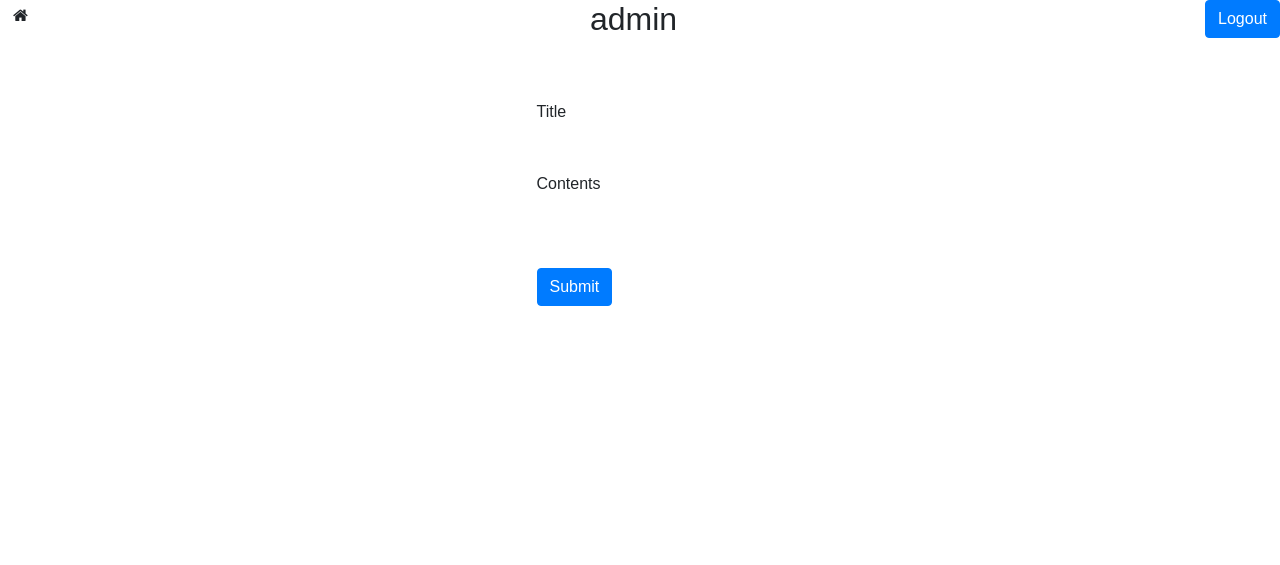
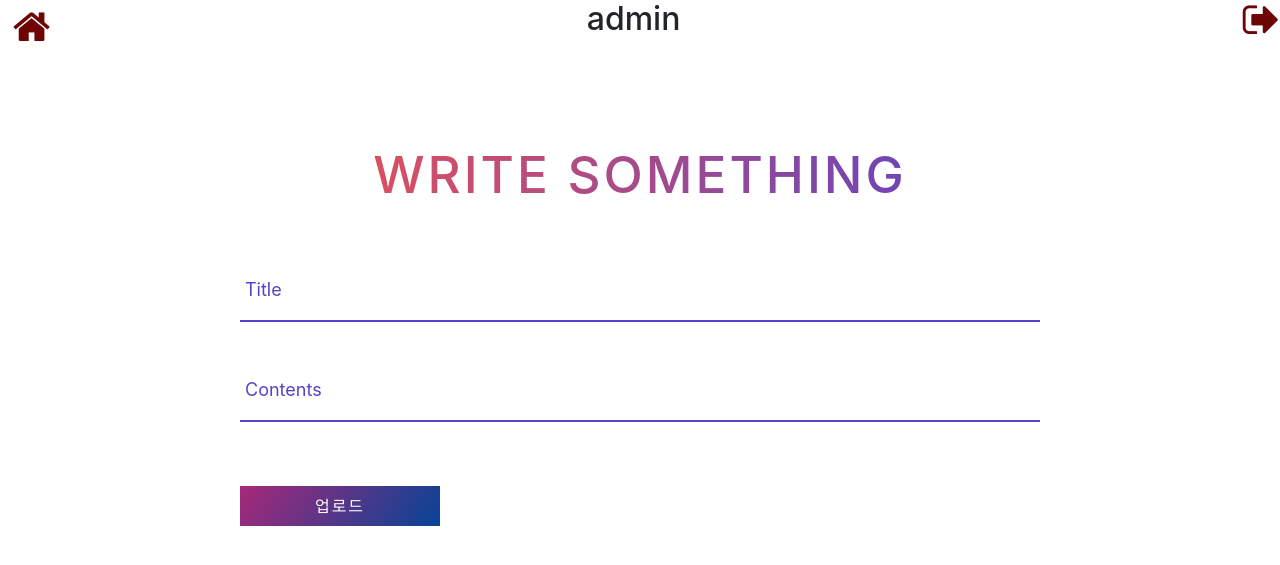
Before and after one commit to moonseoklee/DjangoTutorial, a Django app: page /dashboard/upload/ in a window 1280 px wide. Shown: the top 565 px of the page. Run offline with Django 3.2, Linux system fonts and the light colour scheme; a user stored in the database is signed in; some libraries are stand-ins or nearby versions; some web fonts are replaced.

Commit message:
commit before reboot

```diff
--- a/dashboard/templates/dashboard/upload.html
+++ b/dashboard/templates/dashboard/upload.html
@@ -1,16 +1,22 @@
 {% extends 'base.html' %}
 {% load bootstrap4 %}
 {% block content %}
-<div class="row justify-content-center">
-<form action="{% url 'dashboard:upload'%}" method="POST">
-    {% csrf_token %}
-    <div class="form-group">
-    <label for="title">Title</label><br>
-    <input type="text" id="title" name="title"><br>
-    <div class="form-group">
-    <label for="contents">Contents</label><br>
-    <input type="text" id="contents" name="contents"><br><br>
-    <button type="submit" class="btn btn-primary">Submit</button>
-</form>
-</div>
+<section class="get-in-touch">
+    <h1 class="title">Write Something</h1>
+    <form class="contact-form row" action="{% url 'dashboard:upload'%}" method="POST">
+        {% csrf_token %}
+       <div class="form-field col-lg-12">
+        <input id="title" class="input-text js-input" type="text" name="title" required>
+        <label class="label" for="title">Title</label>
+     </div>
+       <div class="form-field col-lg-12">
+          <input id="contents" class="input-text js-input" name="contents" type="text" required>
+          <label class="label" for="contents">Contents</label>
+       </div>
+       <div class="form-field col-lg-12">
+          <input class="submit-btn" type="submit" value="업로드">
+       </div>
+    </form>
+ </section>
+
 {% endblock %}
--- a/dashboard/urls.py
+++ b/dashboard/urls.py
@@ -7,5 +7,5 @@ urlpatterns = [
     path('',views.list,name='list'),
     path('upload/',views.upload,name='upload'),
     path('<int:itemId>/',views.detail,name='detail'),
-    path('<int:itemId>/deleteComment/<int:commentId>',views.deleteComment,name='deleteComment')
+    path('<int:itemId>/comment/<int:commentId>',views.deleteComment,name='deleteComment')
 ]
--- a/dashboard/views.py
+++ b/dashboard/views.py
@@ -8,7 +8,7 @@ from django.contrib import messages
 # Create your views here.
 
 
-@login_required
+@login_required(login_url="/login")
 def list(request):
     items = Item.objects.all()
     pagingItems = Paginator(items,10)
@@ -18,7 +18,7 @@ def list(request):
     context =  {'items':pagedItems}
 
     return render(request,'dashboard/list.html',context)
-@login_required
+@login_required(login_url="/login")
 def upload(request):
 
     if request.method == 'POST':
@@ -32,7 +32,7 @@ def upload(request):
         return HttpResponseRedirect("/dashboard")
 
     return render(request,"dashboard/upload.html")
-@login_required
+@login_required(login_url="/login")
 def detail(request,itemId):
     if request.method == 'POST':
         commentsForm = CommentsForm(request.POST)
@@ -47,7 +47,7 @@ def detail(request,itemId):
     item = get_object_or_404(Item,pk=itemId)
     return render(request,'dashboard/detail.html',context={'item':item,'comments':item.comment_set.all()})
 
-@login_required
+@login_required(login_url="/login")
 def deleteComment(request,itemId,commentId):
 
     comment = get_object_or_404(Comment,pk=commentId)
--- a/login/templates/login/login.html
+++ b/login/templates/login/login.html
@@ -44,13 +44,13 @@
 					</span>
 
 					<div class="wrap-input100 rs1 validate-input" data-validate = "Username is required">
-						<input class="input100" type="text" name="username">
+						<input class="input100 has-val" type="text" name="username">
 						<span class="label-input100">Username</span>
 					</div>
 
 
 					<div class="wrap-input100 rs2 validate-input" data-validate="Password is required">
-						<input class="input100" type="password" name="password">
+						<input class="input100 has-val" type="password" name="password">
 						<span class="label-input100">Password</span>
 					</div>
 
--- a/static/css/index.css
+++ b/static/css/index.css
@@ -17,3 +17,77 @@
     justify-content: center;
     align-items: center;
 }
+
+
+
+.get-in-touch {
+    max-width: 800px;
+    margin: 50px auto;
+    position: relative;
+
+  }
+  .get-in-touch .title {
+    text-align: center;
+    text-transform: uppercase;
+    letter-spacing: 3px;
+    font-size: 3.2em;
+    line-height: 48px;
+    padding-bottom: 48px;
+       color: #5543ca;
+      background: #5543ca;
+      background: -moz-linear-gradient(left,#f4524d  0%,#5543ca 100%) !important;
+      background: -webkit-linear-gradient(left,#f4524d  0%,#5543ca 100%) !important;
+      background: linear-gradient(to right,#f4524d  0%,#5543ca  100%) !important;
+      -webkit-background-clip: text !important;
+      -webkit-text-fill-color: transparent !important;
+  }
+
+  .contact-form .form-field {
+    position: relative;
+    margin: 32px 0;
+  }
+  .contact-form .input-text {
+    display: block;
+    width: 100%;
+    height: 36px;
+    border-width: 0 0 2px 0;
+    border-color: #5543ca;
+    font-size: 18px;
+    line-height: 26px;
+    font-weight: 400;
+  }
+  .contact-form .input-text:focus {
+    outline: none;
+  }
+  .contact-form .input-text:focus + .label,
+  .contact-form .input-text.not-empty + .label {
+    -webkit-transform: translateY(-24px);
+            transform: translateY(-24px);
+  }
+  .contact-form .label {
+    position: absolute;
+    left: 20px;
+    bottom: 11px;
+    font-size: 18px;
+    line-height: 26px;
+    font-weight: 400;
+    color: #5543ca;
+    cursor: text;
+    transition: -webkit-transform .2s ease-in-out;
+    transition: transform .2s ease-in-out;
+    transition: transform .2s ease-in-out,
+    -webkit-transform .2s ease-in-out;
+  }
+  .contact-form .submit-btn {
+    display: inline-block;
+    background-color: #000;
+     background-image: linear-gradient(125deg,#a72879,#064497);
+    color: #fff;
+    text-transform: uppercase;
+    letter-spacing: 2px;
+    font-size: 16px;
+    padding: 8px 16px;
+    border: none;
+    width:200px;
+    cursor: pointer;
+  }
--- a/static/css/main.css
+++ b/static/css/main.css
@@ -76,12 +76,11 @@ ul, li {
 /*---------------------------------------------*/
 input {
 	outline: none;
-	border: none;
 }
 
 textarea {
   outline: none;
-  border: none;
+
 }
 
 textarea:focus, input:focus {
@@ -261,6 +260,7 @@ iframe {
   width: 100%;
   background: transparent;
   padding: 0 30px;
+  border:none;
 }
 
 input.input100 {
--- a/static/templates/base.html
+++ b/static/templates/base.html
@@ -8,20 +8,23 @@
     <link rel="stylesheet" href="{% static 'css/main.css' %}">
     <link rel="stylesheet" href="{% static 'css/util.css' %}">
     <link rel="stylesheet" href="https://cdnjs.cloudflare.com/ajax/libs/font-awesome/4.7.0/css/font-awesome.min.css">
+    <link href="//maxcdn.bootstrapcdn.com/bootstrap/4.1.1/css/bootstrap.min.css" rel="stylesheet" id="bootstrap-css">
+<script src="//maxcdn.bootstrapcdn.com/bootstrap/4.1.1/js/bootstrap.min.js"></script>
+<script src="//cdnjs.cloudflare.com/ajax/libs/jquery/3.2.1/jquery.min.js"></script>
 </head>
 
 <body>
     <div style="height:100px">
         <div style="float:left ; width:33% ; ">
-            <button class="btn" onclick="location.href='{% url 'dashboard:list' %}'"><i class="fa fa-home"></i></button>
+            <button class="btn" onclick="location.href='{% url 'dashboard:list' %}'"><i class="fa fa-home" style="font-size:40px;color:rgb(110, 4, 4)"></i></button>
         </div>
         {% if user.is_authenticated %}
         <div style="float:left ; width:33% ; text-align: center;">
             <h2>{{ user.get_username }}</h2>
         </div>
         <div style="float:right ; width:33% ;text-align:end">
-            <button type="button" class="btn btn-primary"
-                onclick="location.href='{% url 'login:logout' %}'">Logout</button>
+            <button
+                onclick="location.href='{% url 'login:logout' %}'"><i class="fa fa-sign-out" style="font-size:40px; color: rgb(110, 4, 4);"></i></button>
         </div>
         {% else %}
 
```
